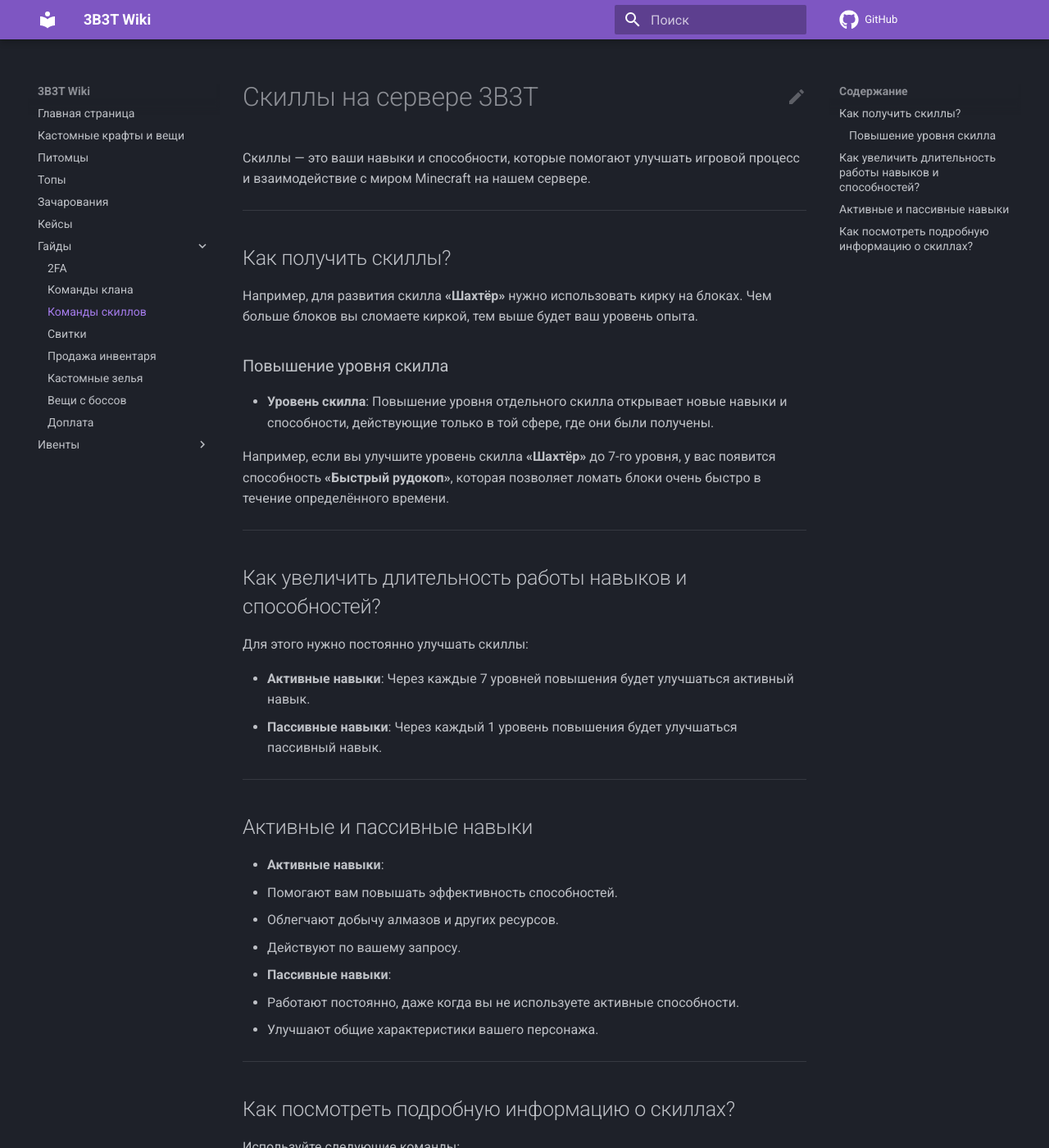
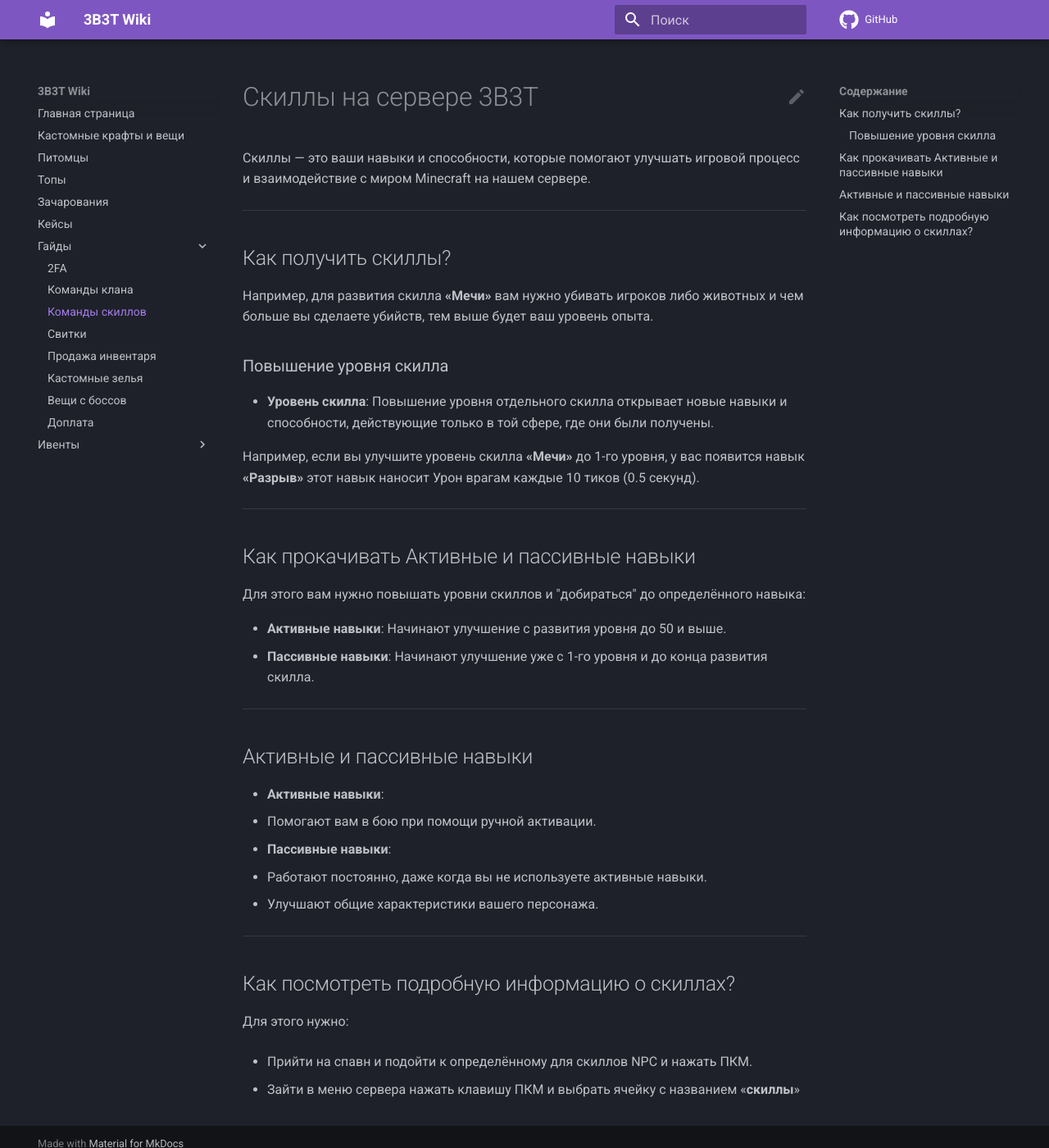
Before and after one commit to 3B3TServer/Docs, an MkDocs documentation site: the page built from docs/Guides/Commands_skills.md, in a window 1280 px wide and 1400 px high. Shown: the whole window at 82% size. Built offline with MkDocs 1.6.1 and Material for MkDocs 9.7.7, drawn with Linux system fonts in a browser that asks for light colours; comment, search, counter and statistics services are not loaded; some of the changed text lies outside the part shown.

Commit message:
Скиллы, обнова

```diff
--- a/docs/Guides/Commands_skills.md
+++ b/docs/Guides/Commands_skills.md
@@ -6,45 +6,40 @@
 
 ## Как получить скиллы?
 
-Например, для развития скилла **«Шахтёр»** нужно использовать кирку на блоках. Чем больше блоков вы сломаете киркой, тем выше будет ваш уровень опыта.
+Например, для развития скилла **«Мечи»** вам нужно убивать игроков либо животных и чем больше вы сделаете убийств, тем выше будет ваш уровень опыта.
 
 ### Повышение уровня скилла
 
 - **Уровень скилла**: Повышение уровня отдельного скилла открывает новые навыки и способности, действующие только в той сфере, где они были получены.
 
-  Например, если вы улучшите уровень скилла **«Шахтёр»** до 7-го уровня, у вас появится способность **«Быстрый рудокоп»**, которая позволяет ломать блоки очень быстро в течение определённого времени.
+  Например, если вы улучшите уровень скилла **«Мечи»** до 1-го уровня, у вас появится навык **«Разрыв»** этот навык наносит Урон врагам каждые 10 тиков (0.5 секунд).
 
 ---
 
-## Как увеличить длительность работы навыков и способностей?
+## Как прокачивать Активные и пассивные навыки
 
-Для этого нужно постоянно улучшать скиллы:
+Для этого вам нужно повышать уровни скиллов и "добираться" до определённого навыка:
 
-- **Активные навыки**: Через каждые 7 уровней повышения будет улучшаться активный навык.
-- **Пассивные навыки**: Через каждый 1 уровень повышения будет улучшаться пассивный навык.
+- **Активные навыки**: Начинают улучшение с развития уровня до 50 и выше.
+- **Пассивные навыки**: Начинают улучшение уже с 1-го уровня и до конца развития скилла.
 
 ---
 
 ## Активные и пассивные навыки
 
 - **Активные навыки**:
-  - Помогают вам повышать эффективность способностей.
-  - Облегчают добычу алмазов и других ресурсов.
-  - Действуют по вашему запросу.
+  - Помогают вам в бою при помощи ручной активации.
 
 - **Пассивные навыки**:
-  - Работают постоянно, даже когда вы не используете активные способности.
+  - Работают постоянно, даже когда вы не используете активные навыки.
   - Улучшают общие характеристики вашего персонажа.
 
 ---
 
 ## Как посмотреть подробную информацию о скиллах?
 
-Используйте следующие команды:
+Для этого нужно:
 
-- `/skill` или `/skills` — откроет меню всех скиллов.
-  - Выберите интересующий вас скилл, чтобы перейти в следующее меню выбора.
-  - В новом меню будет указан текущий уровень всех навыков и способностей по выбранному скиллу.
+- Прийти на спавн и подойти к определённому для скиллов NPC и нажать ПКМ.
 
-- `/skilltop` — покажет топ игроков по всем скиллам.
-- `/skiltop [название скилла на английском языке]` — покажет топ игроков по определённому скиллу.
+- Зайти в меню сервера нажать клавишу ПКМ и выбрать ячейку с названием «**скиллы**»
```
